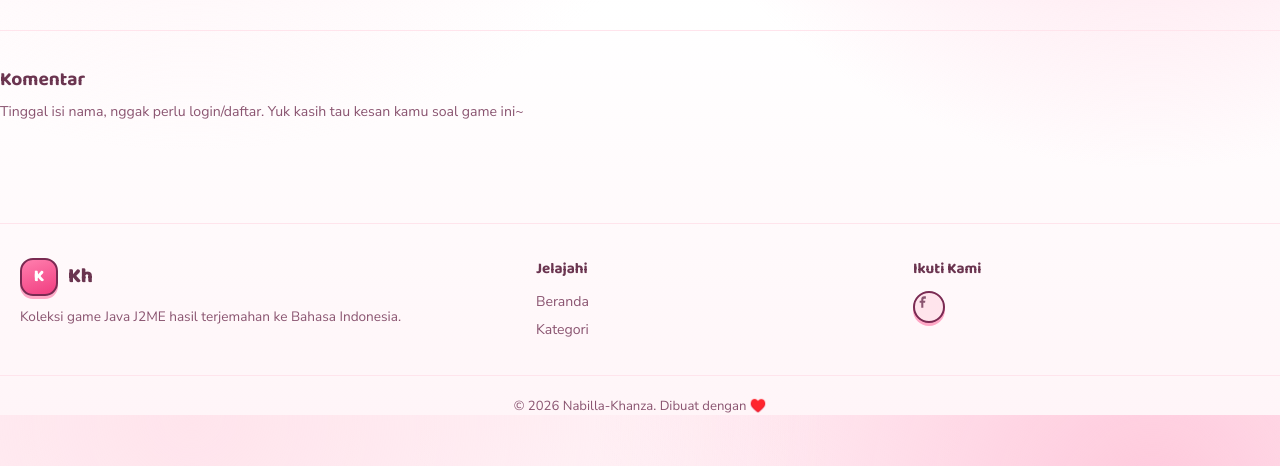
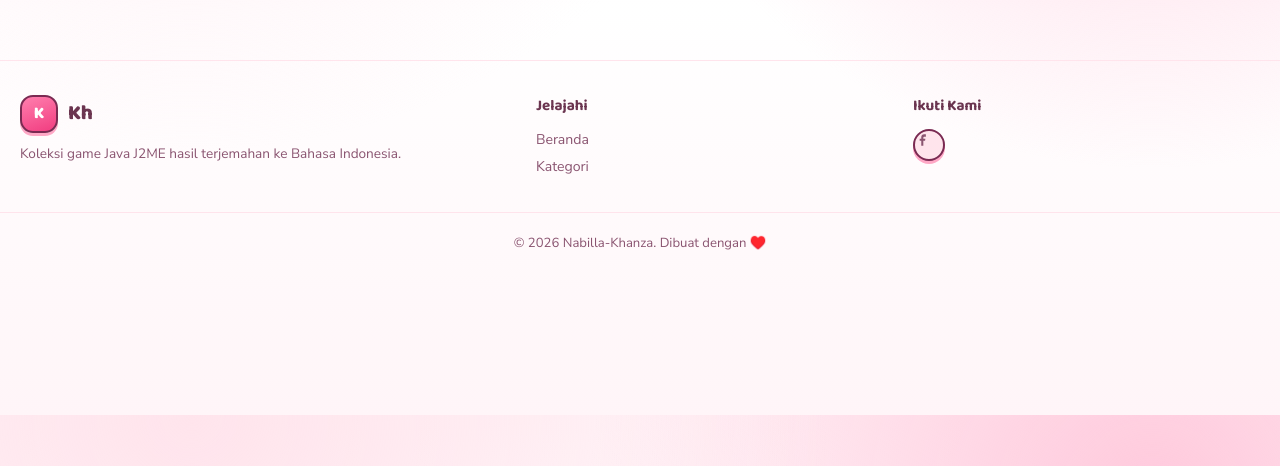
Before and after one commit to Nabilla099/nabilla099.github.io, a Jekyll site: the page built from _games/ghost-recon-2.md, in a window 1280 px wide and 1400 px high, scrolled down 1351 px. Shown: the part 934-1400 px from the top of the window. Built offline with Jekyll 4.4.1, drawn with Linux system fonts in a browser that asks for light colours; comment, search, counter and statistics services are not loaded.

Commit message:
Hapus fitur komentar, perkuat kode kategori

```diff
--- a/_config.yml
+++ b/_config.yml
@@ -1,10 +1,5 @@
 title: Kh
 description: "Koleksi game Java J2ME hasil terjemahan ke Bahasa Indonesia."
-
-# Konfigurasi kolom komentar (Cusdis). Isi setelah setup di cusdis.com,
-# lihat panduan lengkapnya di README.md bagian "Setup Komentar".
-cusdis:
-  app_id: "GANTI_DENGAN_APP_ID"
 baseurl: ""
 url: ""
 
--- a/_layouts/game.html
+++ b/_layouts/game.html
@@ -119,22 +119,4 @@ layout: default
     </div>
   </div>
 
-  <div class="comments-block">
-    <h3>Komentar</h3>
-    <p class="comments-hint">Tinggal isi nama, nggak perlu login/daftar. Yuk kasih tau kesan kamu soal game ini~</p>
-
-    <!--
-      PENTING: ganti nilai data-app-id di bawah ini dengan App ID
-      punya kamu sendiri dari cusdis.com (lihat panduan setup di README.md).
-    -->
-    <div id="cusdis_thread"
-      data-host="https://cusdis.com"
-      data-app-id="{{ site.cusdis.app_id | default: 'GANTI_DENGAN_APP_ID' }}"
-      data-page-id="{{ page.url }}"
-      data-page-url="{{ page.url | absolute_url }}"
-      data-page-title="{{ page.title }}"
-    ></div>
-    <script async defer src="https://cusdis.com/js/cusdis.es.js"></script>
-  </div>
-
 </div>
--- a/assets/css/style.css
+++ b/assets/css/style.css
@@ -806,18 +806,3 @@ footer.site-footer{
   .lightbox-btn{ width: 40px; height: 40px; }
   .lightbox-close{ top: -46px; }
 }
-
-/* =========================================================
-   KH — v5: section komentar (giscus)
-   ========================================================= */
-.comments-block{
-  margin-top: 50px; padding-top: 34px;
-  border-top: 1px solid var(--pink-100);
-}
-.comments-block h3{
-  font-family: var(--font-display); font-size: 1.2rem; color: var(--rose-ink);
-  margin: 0 0 6px;
-}
-.comments-hint{
-  font-size: .88rem; color: var(--rose-ink-soft); margin: 0 0 20px;
-}
--- a/index.html
+++ b/index.html
@@ -71,7 +71,7 @@ title: Beranda
   <div class="game-grid">
     {% assign games = site.games | sort: 'date' | reverse %}
     {% for game in games %}
-    {% assign game_cats_str = game.category | replace: ", ", "," %}
+    {% assign game_cats_str = game.category | default: "" | replace: ", ", "," %}
     <a class="game-card" href="{{ game.url | relative_url }}" data-search="{{ game.title }} {{ game.category }}" data-category="{{ game_cats_str }}">
       {% capture card_src %}{% if game.screenshot contains '://' %}{{ game.screenshot }}{% else %}{{ game.screenshot | relative_url }}{% endif %}{% endcapture %}
       <div class="phone-frame">
```
